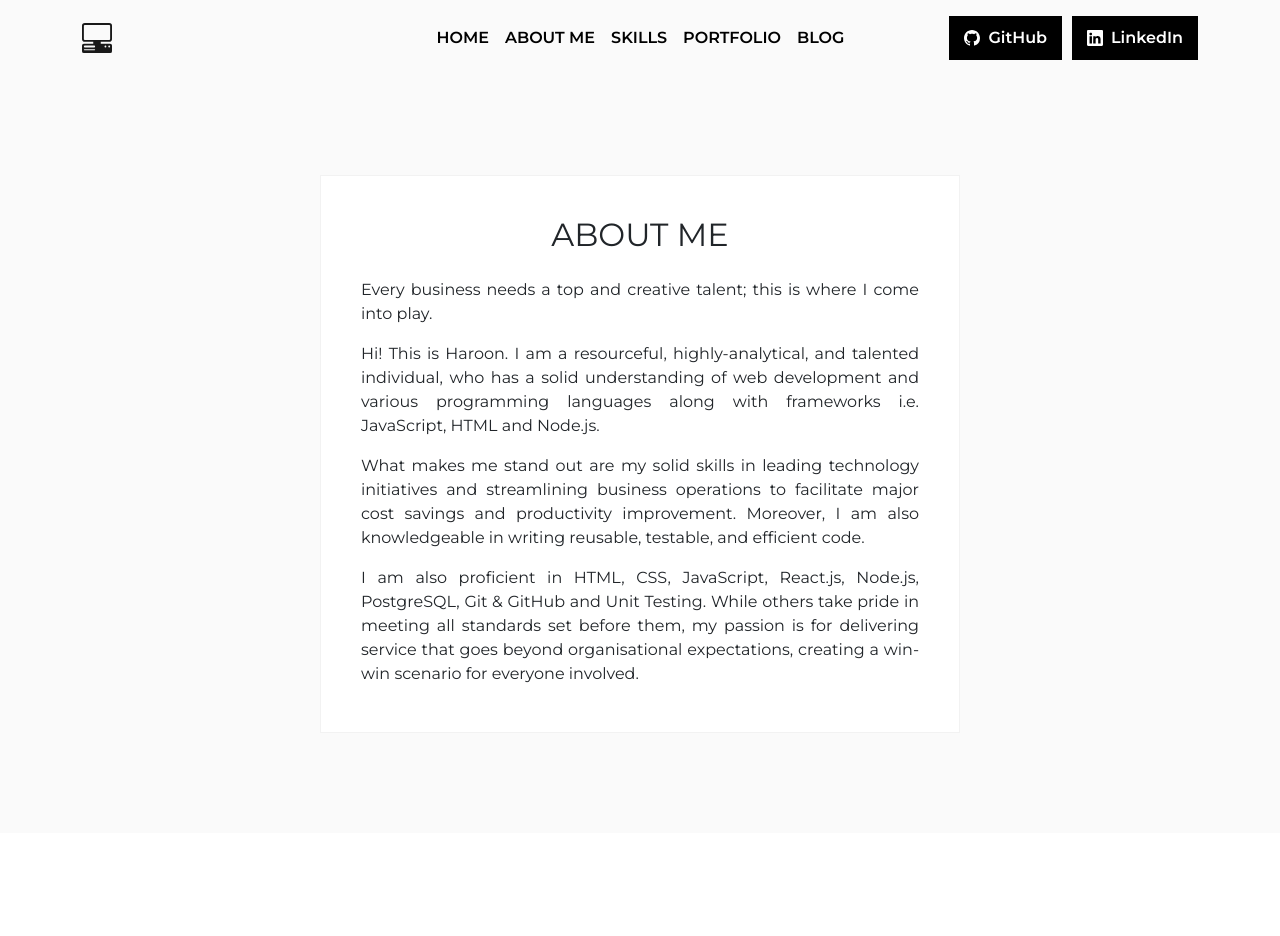
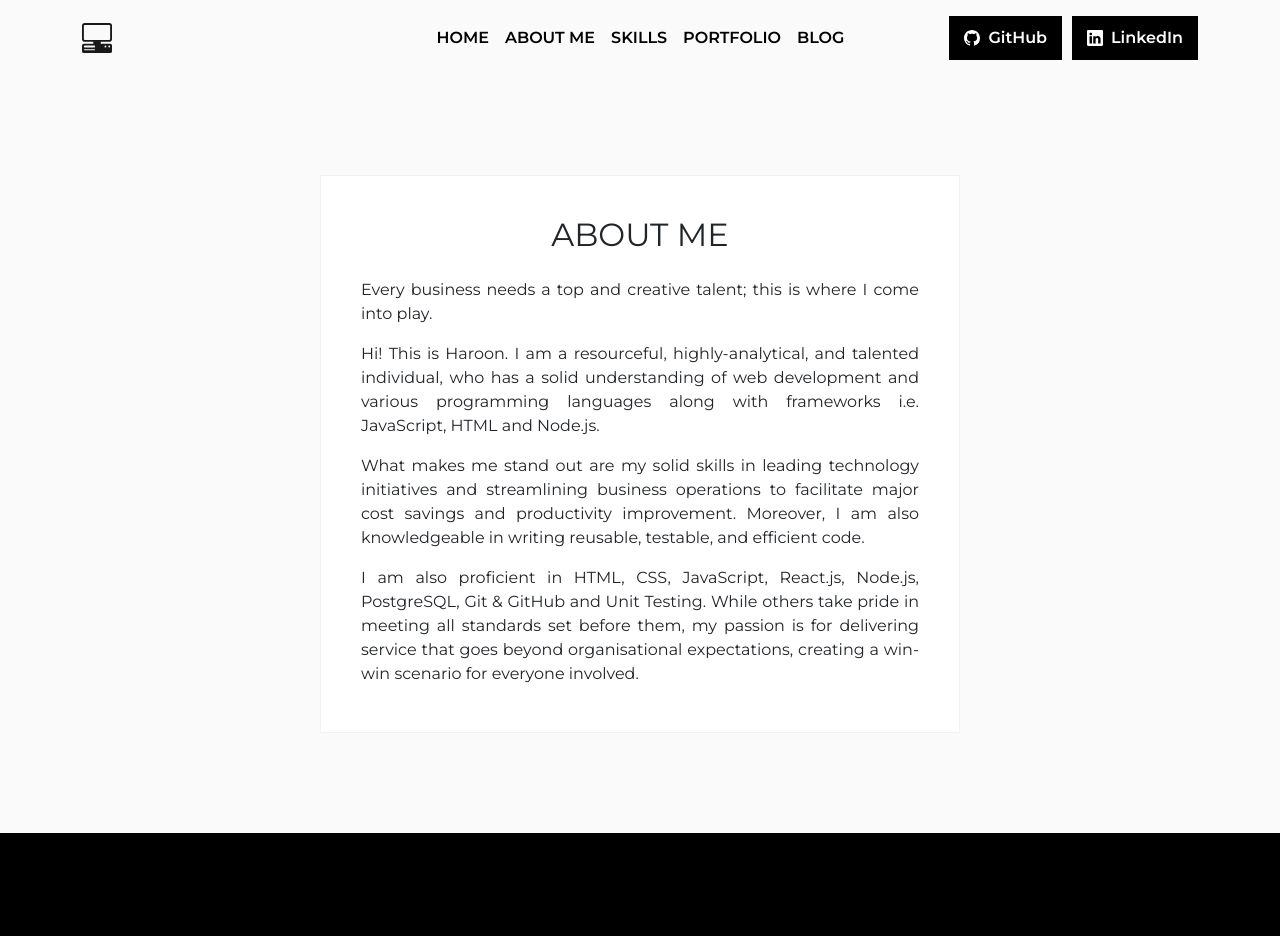
Before and after one commit to haroon-ali-dev/portfolio-website, a Next.js app in the folder user/: page /components/AboutMe in a window 1280 px wide. Shown: the top 936 px of the page. Before the commit the page ends 833 px from the top, so only its background shows below. Built offline with nearby package versions, Linux system fonts and the light colour scheme.

Commit message:
create footer section, add some text

```diff
--- /dev/null
+++ b/user/components/Footer.js
@@ -0,0 +1,9 @@
+import styles from "./Footer.module.css";
+
+export default function Footer() {
+    return (
+        <footer className={styles.section}>
+            <p>GET IN TOUCH</p>
+        </footer>
+    );
+}
--- /dev/null
+++ b/user/components/Footer.module.css
@@ -0,0 +1,6 @@
+.section {
+    background-color: black;
+    color: white;
+    text-align: center;
+    padding-top: 100px;
+}
--- a/user/pages/_app.js
+++ b/user/pages/_app.js
@@ -2,6 +2,7 @@ import Head from 'next/head'
 import '@/styles/globals.css'
 import { Montserrat } from "next/font/google";
 import NavBar from '@/components/NavBar';
+import Footer from '@/components/Footer';
 
 const montserrat = Montserrat({
   subsets: ["latin"],
@@ -20,6 +21,7 @@ export default function App({ Component, pageProps }) {
         <NavBar />
       </header>
       <Component {...pageProps} />
+      <Footer />
     </div>
   );
 }
```
